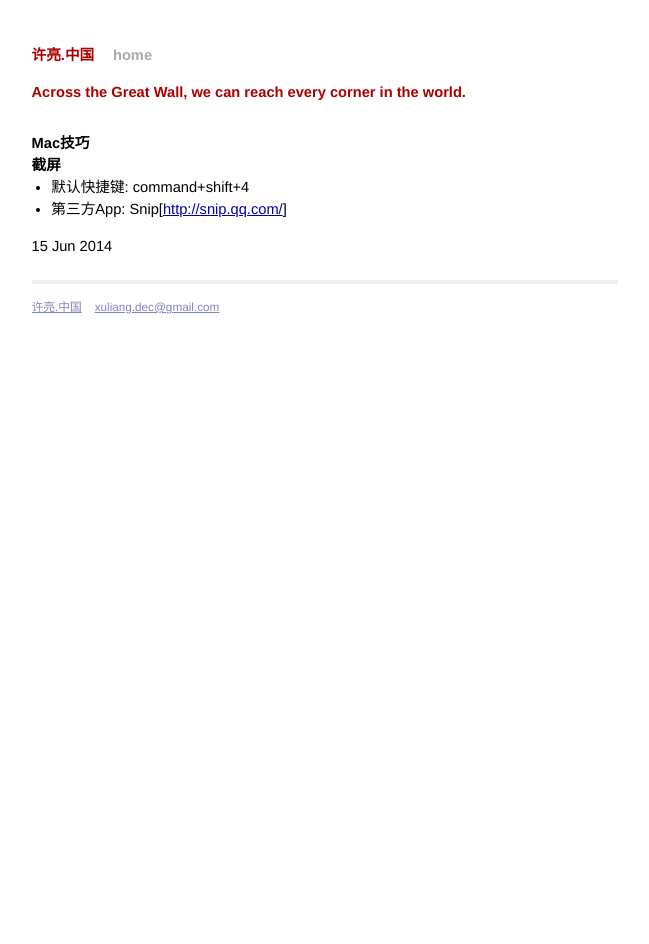
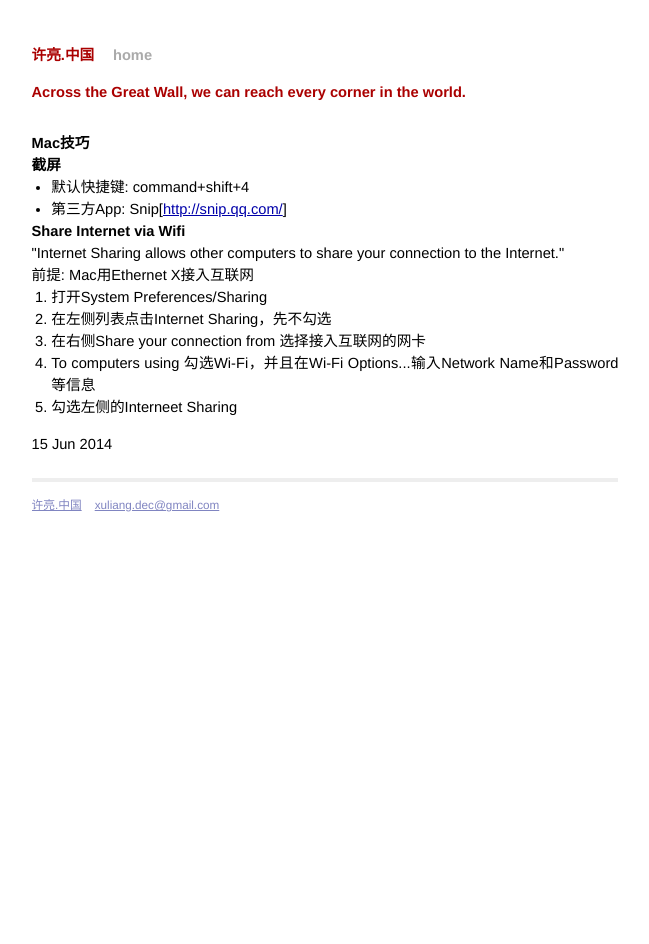
Before and after one commit to liangxu/blog, a Jekyll site: the page built from _posts/2014-06-15-Mac-Tricks.html, in a window 1280 px wide. Shown: the whole page, without its empty margins (315-964 px from the left). Built offline with Jekyll 4.4.1, drawn with Linux system fonts in a browser that asks for light colours; Markdown is read by kramdown in place of the engine named in the settings.

Commit message:
add internet sharing section

```diff
--- a/_posts/2014-06-15-Mac-Tricks.html
+++ b/_posts/2014-06-15-Mac-Tricks.html
@@ -8,4 +8,14 @@ title: Mac技巧
 <li>默认快捷键: command+shift+4</li>
 <li>第三方App: Snip[<a href="http://snip.qq.com/">http://snip.qq.com/</a>]</li>
 </ul>
+<h3>Share Internet via Wifi</h3>
+"Internet Sharing allows other computers to share your connection to the Internet."<br/>
+前提: Mac用Ethernet X接入互联网<br/>
+<ol>
+<li>打开System Preferences/Sharing</li>
+<li>在左侧列表点击Internet Sharing，先不勾选</li>
+<li>在右侧Share your connection from 选择接入互联网的网卡</li>
+<li>To computers using 勾选Wi-Fi，并且在Wi-Fi Options...输入Network Name和Password等信息</li>
+<li>勾选左侧的Interneet Sharing</li>
+</ol>
 <p>{{ page.date | date_to_string }}</p>
```
